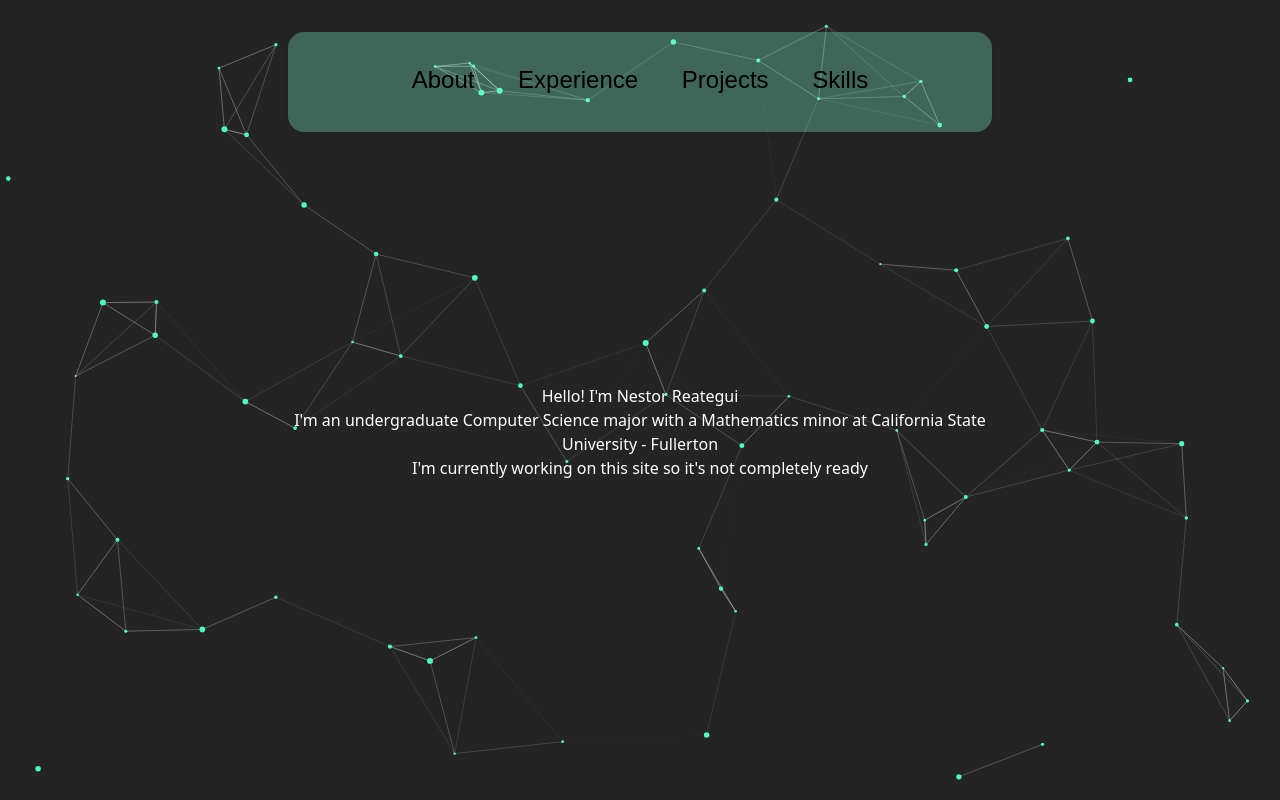
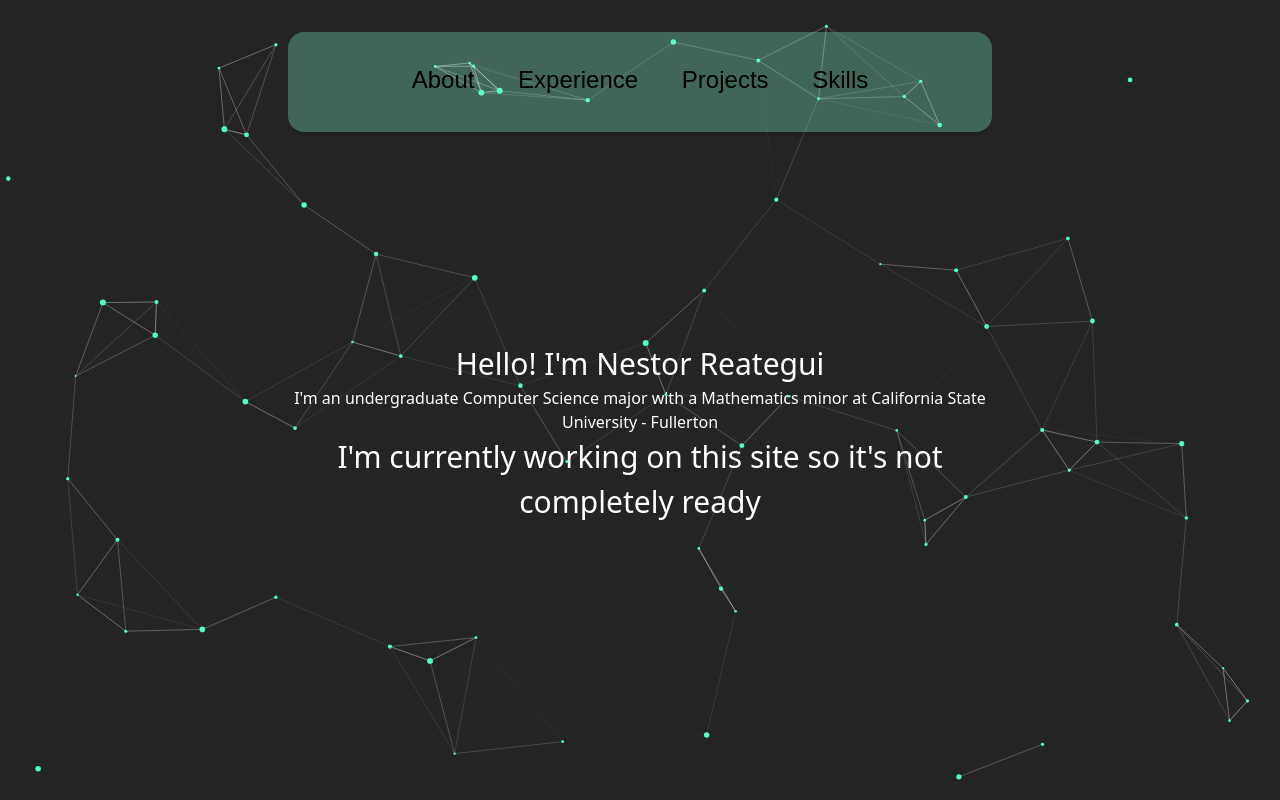
Before and after one commit to nestor-remo/portfolio, a React (Vite) app: page / in a window 1280 px wide. Shown: the top 800 px of the page. Built offline with nearby package versions, Linux system fonts and the light colour scheme; the HTML template or start-up script is replaced by a standard one.

Commit message:
set h1 general font

```diff
--- a/src/components/about.jsx
+++ b/src/components/about.jsx
@@ -2,7 +2,7 @@ import React from 'react';
 
 const About = () => {
     return (
-        <div className='About'>
+        <div>
             <h1> Hello! I'm <span>Nestor</span> Reategui </h1>
             <p> I'm an undergraduate Computer Science major with a Mathematics minor at California State University - Fullerton</p>
             <h1> I'm currently working on this site so it's not completely ready </h1>
--- a/src/index.css
+++ b/src/index.css
@@ -5,6 +5,12 @@
   --color-primary: rgba(127, 255, 212, 0.3);
 }
 
+@layer base {
+  h1 {
+    font-size: var(--text-3xl);
+  }
+}
+
 :root {
   background-color: #242424;
 }
```
